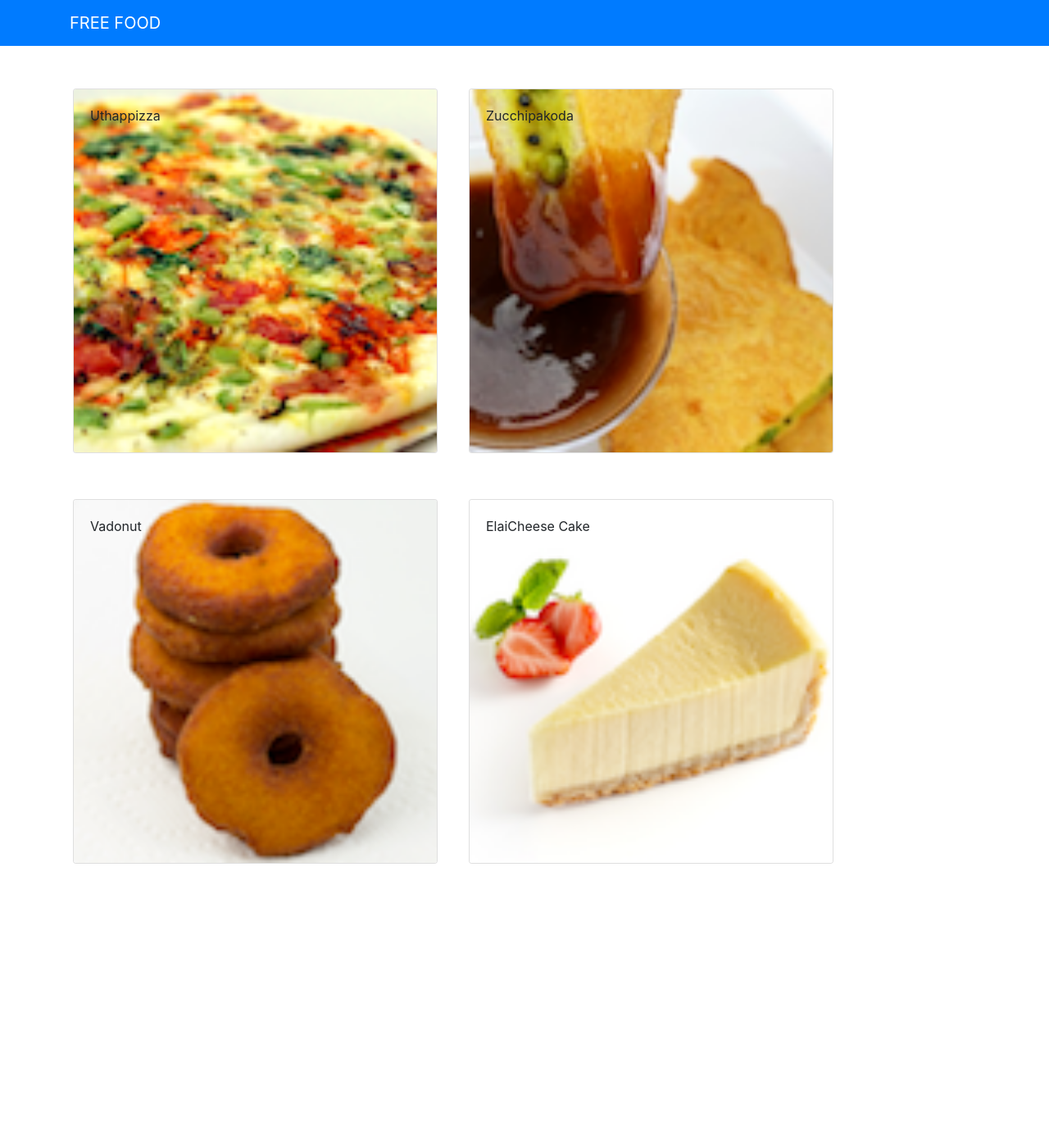
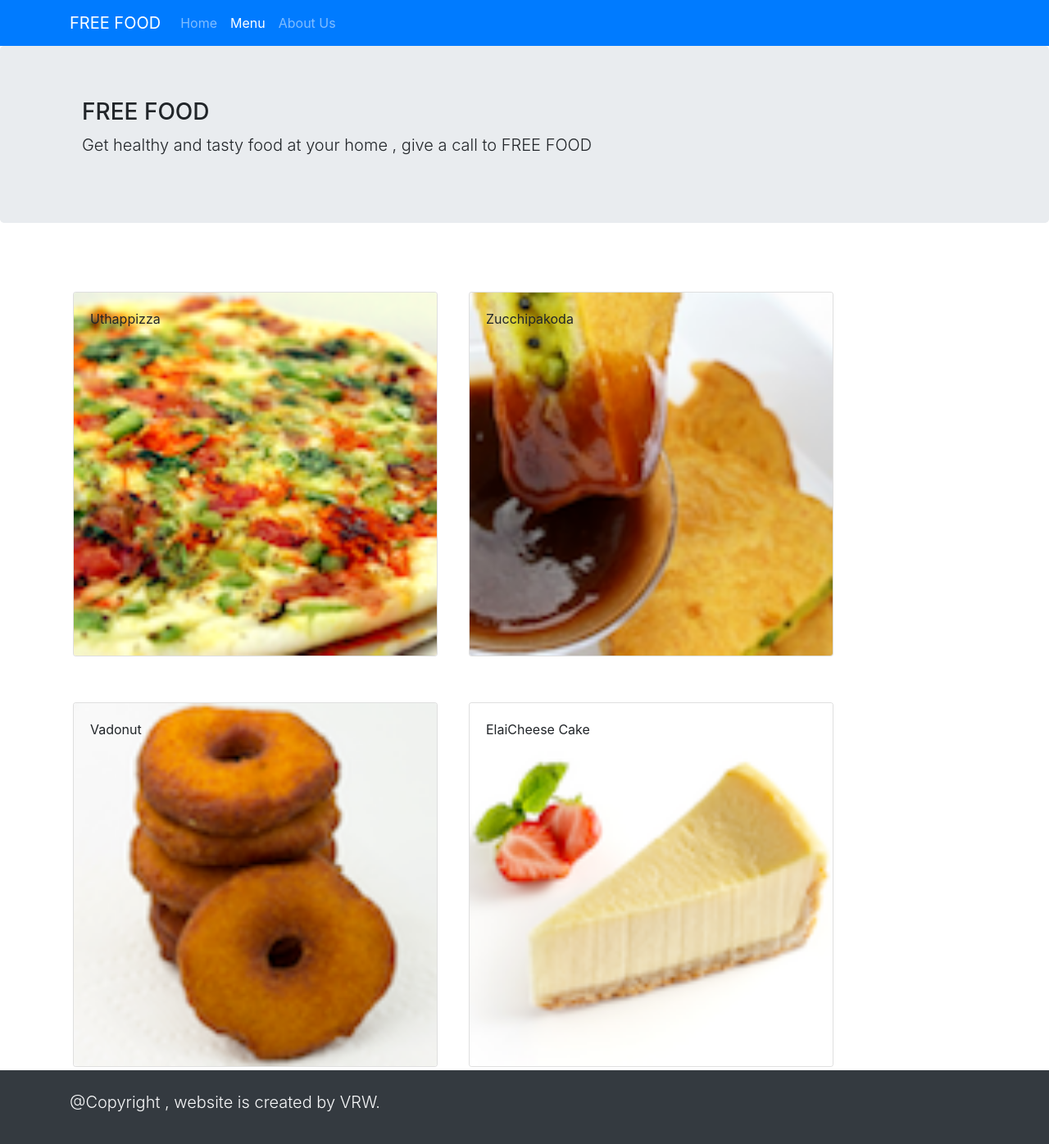
Before and after one commit to vvaibhav3/Restaurant-app, a React (Create React App) app in the folder app1/: page /menu in a window 1280 px wide. Shown: the top 1396 px of the page at 82% size. Before the commit the page ends 1114 px from the top, so only its background shows below. Built offline with nearby package versions, Linux system fonts and the light colour scheme.

Commit message:
done with react router and added header and footer

```diff
--- a/app1/package.json
+++ b/app1/package.json
@@ -7,11 +7,13 @@
     "@testing-library/react": "^9.5.0",
     "@testing-library/user-event": "^7.2.1",
     "bootstrap": "^4.5.2",
+    "font-awesome": "^4.7.0",
     "jquery": "^3.5.1",
     "popper.js": "^1.16.1",
     "react": "^16.13.1",
     "react-dom": "^16.13.1",
     "react-popper": "^2.2.3",
+    "react-router-dom": "^5.2.0",
     "react-scripts": "3.4.3",
     "reactstrap": "^8.6.0"
   },
--- a/app1/src/App.js
+++ b/app1/src/App.js
@@ -1,11 +1,13 @@
 import React from 'react';
 import Main from './components/MainComponent';
-
+import { BrowserRouter } from 'react-router-dom';
 function App() {
   return (
-    <div className="App">
-      <Main/>
-    </div>
+    <BrowserRouter>
+      <div className="App">
+        <Main />
+      </div>
+    </BrowserRouter>
   );
 }
 
--- /dev/null
+++ b/app1/src/components/FooterComponent.js
@@ -0,0 +1,16 @@
+import React, { Component } from 'react';
+
+class Footer extends Component{
+
+    render(){
+        return(
+            <div className="page-footer p-4 bg-dark text-light">
+                <div className="container">
+                <p className="lead">@Copyright , website is created by VRW.</p>
+                </div>
+            </div>
+        );
+    }
+}
+
+export default Footer;
--- /dev/null
+++ b/app1/src/components/HeaderComponent.js
@@ -0,0 +1,61 @@
+import React, { Component } from 'react';
+import { Nav, Navbar, NavbarBrand, NavItem, NavbarToggler, Collapse, Jumbotron } from 'reactstrap';
+import { NavLink } from 'react-router-dom';
+class Header extends Component {
+
+    constructor(props) {
+        super(props);
+        this.toggleNav = this.toggleNav.bind(this);
+        this.state = {
+            isNavOpen: false
+        };
+    }
+
+    toggleNav() {
+        this.setState({
+            isNavOpen: !this.state.isNavOpen
+        });
+    }
+    render() {
+
+        return (
+            <div>
+                <Navbar dark color="primary" expand="lg">
+                    <div className="container">
+                        <NavbarToggler onClick={this.toggleNav} />
+                        <NavbarBrand href="/">FREE FOOD</NavbarBrand>
+                        <Collapse isOpen={this.state.isNavOpen} navbar>
+                            <Nav navbar>
+                                <NavItem>
+                                    <NavLink className="nav-link" to='/App'>
+                                        Home
+                                    </NavLink>
+                                </NavItem>
+                                <NavItem>
+                                    <NavLink className="nav-link" to='/menu'>
+                                        Menu
+                                    </NavLink>
+                                </NavItem>
+                                <NavItem>
+                                    <NavLink className="nav-link" to='/about'>
+                                        About Us
+                                    </NavLink>
+                                </NavItem>
+                            </Nav>
+                        </Collapse>
+                    </div>
+                </Navbar>
+                <Jumbotron>
+                    <div className="container">
+                        <div className="col-12 col-md-8">
+                            <h3>FREE FOOD</h3>
+                            <p className="lead">Get healthy and tasty food at your home , give a call to FREE FOOD</p>
+                        </div>
+                    </div>
+                </Jumbotron>
+            </div>
+        );
+    }
+}
+
+export default Header;
--- a/app1/src/components/MainComponent.js
+++ b/app1/src/components/MainComponent.js
@@ -1,9 +1,10 @@
 import React, { Component } from 'react';
-import { Navbar, NavbarBrand} from 'reactstrap';
 import Menu from './MenuComponent';
-import Dishdetail from './DishdetailComponent';
+// import Dishdetail from './DishdetailComponent';
 import { DISHES } from '../shared/dishes';
-
+import Header from './HeaderComponent';
+import Footer from './FooterComponent';
+import { Switch, Route, Redirect } from 'react-router-dom';
 class Main extends Component {
 
     constructor(props){
@@ -23,13 +24,14 @@
     render() {
         return (
             <div >
-                <Navbar dark color="primary" expand="lg">
-                    <div className="container">
-                        <NavbarBrand href="/">FREE FOOD</NavbarBrand>
-                    </div>
-                </Navbar>
-                <Menu dishes={this.state.dishes} onClick={(dish) => this.onDishSelect(dish)}/>
-                <Dishdetail dishDetails={this.state.selectedDish}/>
+                <Header />
+                <Switch>
+                    <Route exact path='/menu' component={() => <Menu dishes={this.state.dishes}/> } />
+                    <Redirect to='/App' />
+                </Switch>
+                {/* <Menu dishes={this.state.dishes} onClick={(dish) => this.onDishSelect(dish)}/> */}
+                {/* <Dishdetail dishDetails={this.state.selectedDish}/> */}
+                <Footer />
             </div>
         );
     }
--- a/app1/src/components/MenuComponent.js
+++ b/app1/src/components/MenuComponent.js
@@ -3,7 +3,7 @@
 
 function RenderMenuItem({ dish, onClick }) {
     return(
-    <Card key={dish.id} className="mt-5" onClick={() => onClick(dish)}>
+    <Card key={dish.id} className="mt-5" >
         <CardImg src={dish.image} alt={dish.name} />
         <CardImgOverlay>
             <CardTitle>{dish.name}</CardTitle>
--- a/app1/src/index.js
+++ b/app1/src/index.js
@@ -1,5 +1,6 @@
 import React from 'react';
 import ReactDOM from 'react-dom';
+import 'font-awesome/css/font-awesome.css';
 import 'bootstrap/dist/css/bootstrap.min.css';
 import './index.css';
 import App from './App';
```
Also changed, not shown: 1 other file (tests, documents, lock files or other folders).
